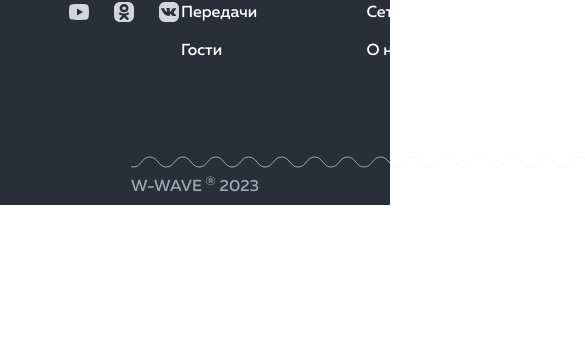
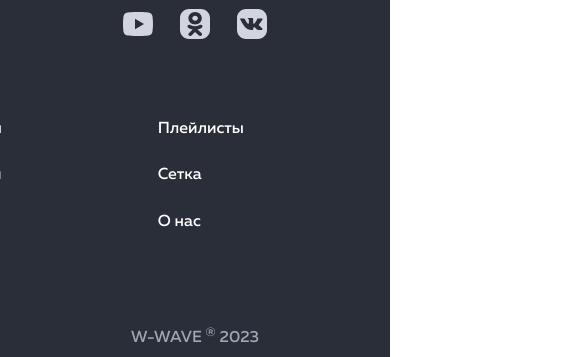
Before and after one commit to sibkukushka/w-wave, a plain HTML site: page index.html in a window 390 px wide. Shown: the part 8835-9192 px from the top of the page, 585 px wide, since content can reach past the window. Before the commit the page ends 9040 px from the top, so only its background shows below. Drawn offline with Linux system fonts and the light colour scheme; a web font is replaced by a local one.

Commit message:
add some changes of fotter

```diff
--- a/css/media.css
+++ b/css/media.css
@@ -318,6 +318,10 @@
   }
 
   /* ABOUT-US */
+  .about-us__conent {
+    padding-bottom: 91px;
+  }
+
   .about-us__descr {
     position: relative;
     padding-right: 0;
@@ -361,6 +365,33 @@
 
   .form__input {
     width: 100%;
+  }
+
+  /* FOOTER */
+  .footer__top {
+    flex-direction: column;
+    align-items: center;
+    padding-bottom: 75px;
+  }
+
+  .footer__left {
+    margin-bottom: 73px;
+    align-items: center;
+  }
+
+  .footer__social-item svg {
+    width: 36px;
+    height: 36px;
+  }
+
+  .footer__nav {
+    gap: 156px;
+  }
+
+  .footer__nav-list-left,
+  .footer__nav-list-middle,
+  .footer__nav-list-right {
+    gap: 28px;
   }
 
 }
--- a/css/styles.css
+++ b/css/styles.css
@@ -931,7 +931,7 @@ p {
 }
 
 .footer__bottom::before {
-  content: url("/img/footer-wavy-line.svg");
+  /* content: url("/img/footer-wavy-line.svg"); */
   position: absolute;
   top: 0;
   width: 100%;
```
